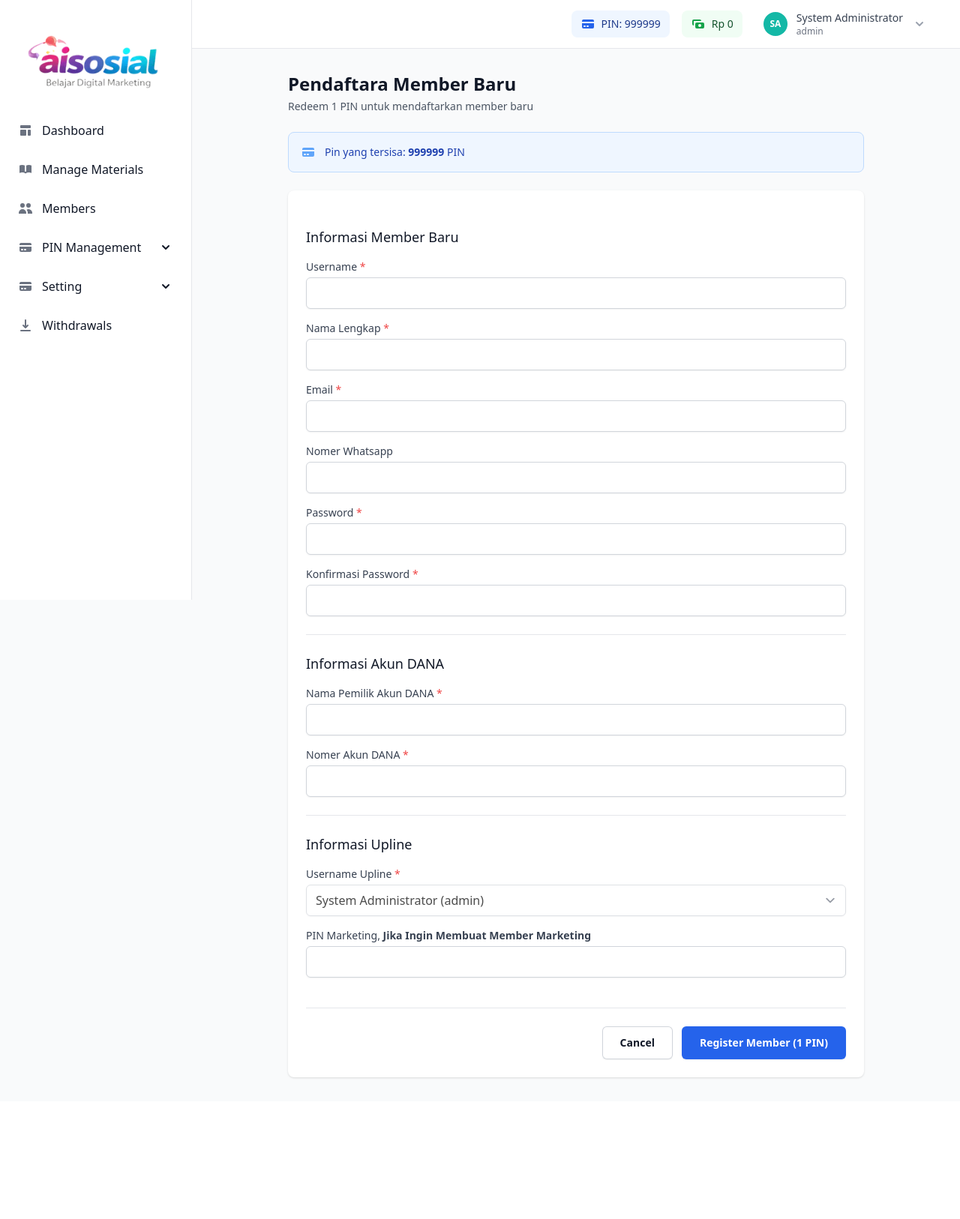
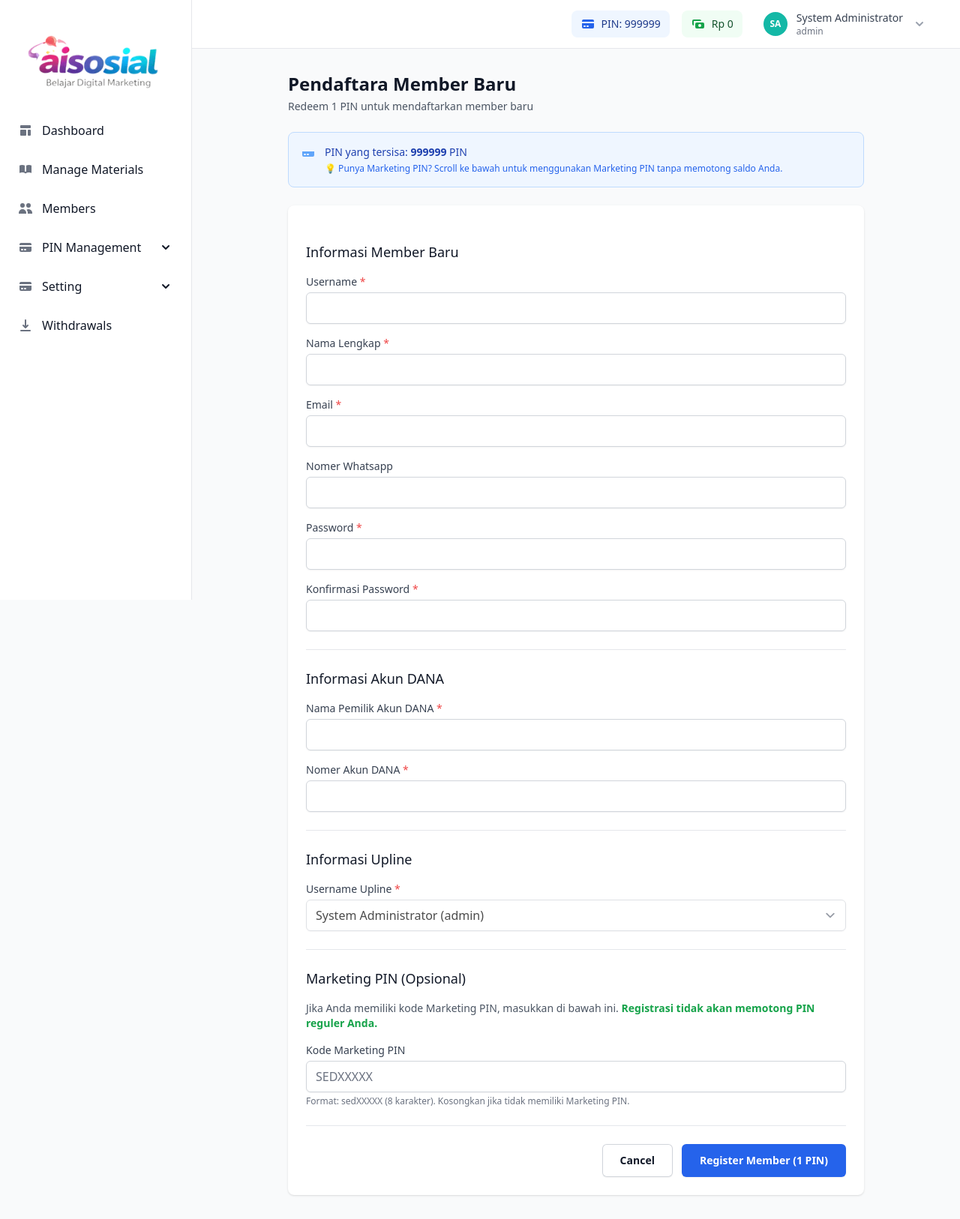
Before and after one commit to wafistudent/sedekah_ai, a Laravel app: page /pins/reedem?upline=admin in a window 1280 px wide. Shown: the whole page at 75% size. Before the commit the page ends 1439 px from the top, so only its background shows below. Run offline with Laravel 12, Linux system fonts and the light colour scheme; a user stored in the database is signed in; data comes from the database, SQL or seed files in the repository; data that the repository does not hold is empty; style sheets or scripts are compiled from the project's sources; some libraries are stand-ins or nearby versions.

Commit message:
Implement Phase 3: Marketing PIN System - Add marketing PIN input to registration form
Co-authored-by: wafistudent <227847858+wafistudent@users.noreply.github.com>

```diff
--- a/app/Http/Controllers/PinController.php
+++ b/app/Http/Controllers/PinController.php
@@ -118,21 +118,25 @@ class PinController extends Controller
 
     /**
      * Process PIN redemption (register new member)
+     * Supports both regular and marketing PIN registration
      *
-     * @param Request $request
+     * @param NewUserRequest $request
      * @return RedirectResponse
      */
-    public function storeReedem(NewUserRequest $request)
+    public function storeReedem(NewUserRequest $request): RedirectResponse
     {
-        // return response()->json($request);
+        try {
+            // Check if marketing PIN code is provided
+            $marketingPinCode = $request->input('marketing_pin_code');
+            $isMarketing = !empty($marketingPinCode);
 
-        if (! $request->validated()) {
-            return redirect()->back()
-                ->withErrors($request->errors())
-                ->withInput();
-        }
+            // Validate marketing PIN if provided
+            if ($isMarketing) {
+                $request->validate([
+                    'marketing_pin_code' => 'required|string|size:8|exists:marketing_pins,code',
+                ]);
+            }
 
-        try {
             $newMemberData = [
                 'id'           => $request->username,
                 'name'         => $request->name,
@@ -144,18 +148,22 @@ class PinController extends Controller
                 'is_marketing' => $request->boolean('is_marketing', false),
             ];
 
-            if ($request->marketing_pin) {
-
-            }
-
+            // Call PinService with marketing PIN support
             $newUser = $this->pinService->reedemPin(
                 sponsorId: auth()->id(),
+                uplineId: $request->upline_id,
                 newMemberData: $newMemberData,
-                uplineId: $request->upline_id
+                isMarketing: $isMarketing,
+                marketingPinCode: $marketingPinCode
             );
 
+            $message = $isMarketing
+                ? 'Member baru berhasil didaftarkan menggunakan Marketing PIN!'
+                : 'Member baru berhasil didaftarkan!';
+
             return redirect()->route('members.network-tree')
-                ->with('success', "Member {$newUser->id} berhasil didaftarkan");
+                ->with('success', $message);
+
         } catch (Exception $e) {
             return redirect()->back()
                 ->with('error', $e->getMessage())
--- a/resources/views/pins/reedem.blade.php
+++ b/resources/views/pins/reedem.blade.php
@@ -11,20 +11,22 @@
     </div>
 
     {{-- Current PIN Balance Alert --}}
-    <div class="rounded-lg border border-blue-200 bg-blue-50 p-4">
+    <div class="rounded-lg border border-blue-200 bg-blue-50 p-4 transition-opacity">
         <div class="flex">
             <div class="flex-shrink-0">
                 <svg class="h-5 w-5 text-blue-400" fill="currentColor" viewBox="0 0 20 20">
-                    <path d="M4 4a2 2 0 00-2 2v1h16V6a2 2 0 00-2-2H4z"/>
                     <path fill-rule="evenodd" d="M18 9H2v5a2 2 0 002 2h12a2 2 0 002-2V9zM4 13a1 1 0 011-1h1a1 1 0 110 2H5a1 1 0 01-1-1zm5-1a1 1 0 100 2h1a1 1 0 100-2H9z" clip-rule="evenodd"/>
                 </svg>
             </div>
             <div class="ml-3">
                 <p class="text-sm text-blue-800">
-                    Pin yang tersisa: <span class="font-semibold">{{ $currentBalance }}</span> PIN
+                    PIN yang tersisa: <span class="font-semibold">{{ $currentBalance }}</span> PIN
                     @if($currentBalance < 1)
-                        <span class="ml-2 text-red-600">(Insufficient balance to register a member)</span>
+                        <span class="ml-2 text-red-600">(Saldo tidak cukup untuk registrasi reguler)</span>
                     @endif
+                </p>
+                <p class="text-xs text-blue-600 mt-1">
+                    💡 Punya Marketing PIN? Scroll ke bawah untuk menggunakan Marketing PIN tanpa memotong saldo Anda.
                 </p>
             </div>
         </div>
@@ -194,40 +196,59 @@
                 </select>
                 @if($upline)
                     <input type="hidden" name="upline_id" value="{{ $upline->id }}">
-                    {{-- <p class="mt-1 text-sm text-gray-500">Pre-selected from network tree</p> --}}
                 @endif
                 @error('upline_id')
                     <p class="mt-1 text-sm text-red-600">{{ $message }}</p>
                 @enderror
             </div>
+        </div>
+
+        {{-- Marketing PIN Section --}}
+        <div class="space-y-4 border-t pt-6">
+            <h3 class="text-lg font-medium text-gray-900">
+                Marketing PIN (Opsional)
+            </h3>
+            <p class="text-sm text-gray-600">
+                Jika Anda memiliki kode Marketing PIN, masukkan di bawah ini.
+                <span class="font-semibold text-green-600">Registrasi tidak akan memotong PIN reguler Anda.</span>
+            </p>
 
             <div>
-                <label for="dana_number" class="block text-sm font-medium text-gray-700">PIN Marketing, <span class="font-bold"> Jika Ingin Membuat Member Marketing</span></label>
+                <label for="marketing_pin_code" class="block text-sm font-medium text-gray-700">
+                    Kode Marketing PIN
+                </label>
                 <input
                     type="text"
-                    name="marketing_pin"
-                    id="marketing_pin"
-                    required
-                    class="mt-1 block w-full rounded-md border-gray-300 shadow-sm focus:border-blue-500 focus:ring-blue-500 text-base"
-                    value=""
+                    name="marketing_pin_code"
+                    id="marketing_pin_code"
+                    maxlength="8"
+                    placeholder="sedXXXXX"
+                    class="mt-1 block w-full rounded-md border-gray-300 shadow-sm focus:border-blue-500 focus:ring-blue-500 text-base uppercase"
+                    value="{{ old('marketing_pin_code') }}"
                 >
-                @error('dana_number')
+                <p class="mt-1 text-xs text-gray-500">
+                    Format: sedXXXXX (8 karakter). Kosongkan jika tidak memiliki Marketing PIN.
+                </p>
+                @error('marketing_pin_code')
                     <p class="mt-1 text-sm text-red-600">{{ $message }}</p>
                 @enderror
             </div>
 
-            <div class="flex items-center">
-                <input
-                    type="checkbox"
-                    name="is_marketing"
-                    id="is_marketing"
-                    value="1"
-                    {{ old('is_marketing') ? 'checked' : '' }}
-                    class="h-4 w-4 rounded border-gray-300 text-blue-600 focus:ring-blue-500 hidden"
-                >
-                {{-- <label for="is_marketing" class="ml-2 block text-sm text-gray-900">
-                    Marketing Member (stops upward commission distribution)
-                </label> --}}
+            {{-- Visual indicator when marketing PIN is entered --}}
+            <div id="marketing-pin-indicator" class="hidden rounded-md bg-green-50 border border-green-200 p-3">
+                <div class="flex items-center">
+                    <svg class="h-5 w-5 text-green-400 flex-shrink-0" fill="currentColor" viewBox="0 0 20 20">
+                        <path fill-rule="evenodd" d="M10 18a8 8 0 100-16 8 8 0 000 16zm3.707-9.293a1 1 0 00-1.414-1.414L9 10.586 7.707 9.293a1 1 0 00-1.414 1.414l2 2a1 1 0 001.414 0l4-4z" clip-rule="evenodd"/>
+                    </svg>
+                    <div class="ml-3">
+                        <p class="text-sm text-green-700 font-medium">
+                            Mode Marketing PIN Aktif
+                        </p>
+                        <p class="text-xs text-green-600 mt-1">
+                            Registrasi akan menggunakan Marketing PIN, tidak akan memotong PIN reguler Anda.
+                        </p>
+                    </div>
+                </div>
             </div>
         </div>
 
@@ -238,7 +259,7 @@
             </a>
             <button
                 type="submit"
-                :disabled="hasErrors() || {{ $currentBalance }} < 1"
+                id="submit-button"
                 class="inline-flex items-center justify-center rounded-md bg-blue-600 px-6 py-3 text-sm font-semibold text-white shadow-sm hover:bg-blue-500 disabled:opacity-50 disabled:cursor-not-allowed"
             >
                 Register Member (1 PIN)
@@ -246,4 +267,53 @@
         </div>
     </form>
 </div>
+
+@push('scripts')
+<script>
+document.addEventListener('DOMContentLoaded', function() {
+    const marketingPinInput = document.getElementById('marketing_pin_code');
+    const indicator = document.getElementById('marketing-pin-indicator');
+    const pinBalanceAlert = document.querySelector('.bg-blue-50'); // Existing PIN balance alert
+    const submitButton = document.getElementById('submit-button');
+    const currentBalance = {{ $currentBalance }};
+
+    if (marketingPinInput) {
+        marketingPinInput.addEventListener('input', function(e) {
+            // Auto uppercase
+            e.target.value = e.target.value.toUpperCase();
+
+            // Show/hide indicator
+            if (e.target.value.length > 0) {
+                indicator.classList.remove('hidden');
+
+                // Dim the PIN balance alert if marketing PIN is entered
+                if (pinBalanceAlert) {
+                    pinBalanceAlert.classList.add('opacity-50');
+                }
+
+                // Enable submit button when marketing PIN is entered
+                submitButton.disabled = false;
+                submitButton.textContent = 'Register Member (Marketing PIN)';
+            } else {
+                indicator.classList.add('hidden');
+
+                // Restore PIN balance alert opacity
+                if (pinBalanceAlert) {
+                    pinBalanceAlert.classList.remove('opacity-50');
+                }
+
+                // Check regular PIN balance
+                submitButton.disabled = currentBalance < 1;
+                submitButton.textContent = 'Register Member (1 PIN)';
+            }
+        });
+
+        // Set initial state based on current balance
+        if (currentBalance < 1 && !marketingPinInput.value) {
+            submitButton.disabled = true;
+        }
+    }
+});
+</script>
+@endpush
 @endsection
```
Also changed, not shown: app/Http/Requests/NewUserRequest.php (+13 -0 lines).
